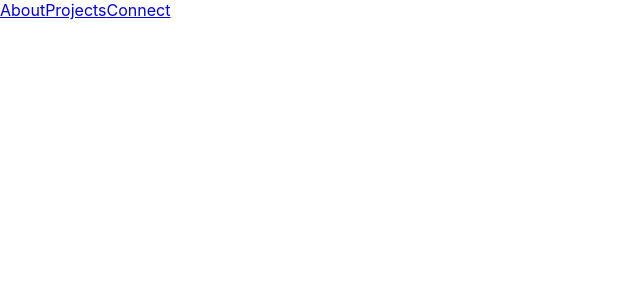
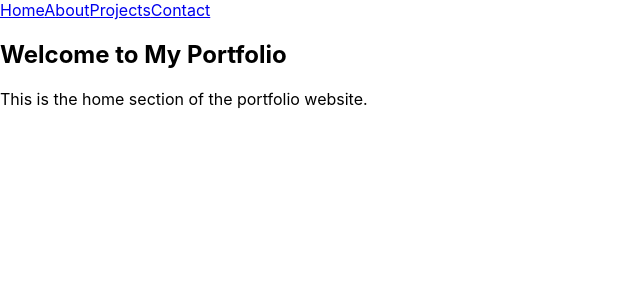
Before and after one commit to Vasuuu641/portfolio, a React (Create React App) app: page / in a window 1280 px wide. Shown: the top 300 px of the page, without its empty margins (0-640 px from the left). Built offline with nearby package versions, Linux system fonts and the light colour scheme.

Commit message:
Modified NavBar to open pages

```diff
--- a/package.json
+++ b/package.json
@@ -41,5 +41,8 @@
       "last 1 firefox version",
       "last 1 safari version"
     ]
+  },
+  "devDependencies": {
+    "@types/react-router-dom": "^5.3.3"
   }
 }
--- a/src/App.tsx
+++ b/src/App.tsx
@@ -1,13 +1,26 @@
 import React from 'react';
 import Navbar from './components/Navbar';
+import { BrowserRouter, Route } from 'react-router-dom';
+import { Routes } from 'react-router-dom';
+import Home from './pages/Home';
+import About from './pages/About';
+import Projects from './pages/Projects';
+import Connect from './pages/Connect';
 
 function App() {
   return (
     <div className="Portfolio Main Page">
       <main>
+        <BrowserRouter>
+        <Navbar />
+        <Routes>
+          <Route path="/" element={<Home />} />
+          <Route path="/about" element={<About />} />
+          <Route path="/projects" element={<Projects />} />
+          <Route path="/connect" element={<Connect />} />
 
-        <Navbar />
-
+        </Routes>
+        </BrowserRouter>
 
       </main>
 
--- a/src/components/Navbar.tsx
+++ b/src/components/Navbar.tsx
@@ -1,9 +1,12 @@
+import {Link} from 'react-router-dom';
+
 export default function Navbar() {
     return (
         <nav className="NavBar">
-            <a href="/about" className="aboutpage">About</a>
-            <a href="/projects" className="projectspage">Projects</a>
-            <a href="/connect" className="connectpage">Connect</a>
+            <Link to ="/">Home</Link>
+            <Link to ="/about">About</Link>
+            <Link to ="/projects">Projects</Link>
+            <Link to ="/contact">Contact</Link>
         </nav>
     )
 }
```
Also changed, not shown: 1 other file (tests, documents, lock files or other folders).
